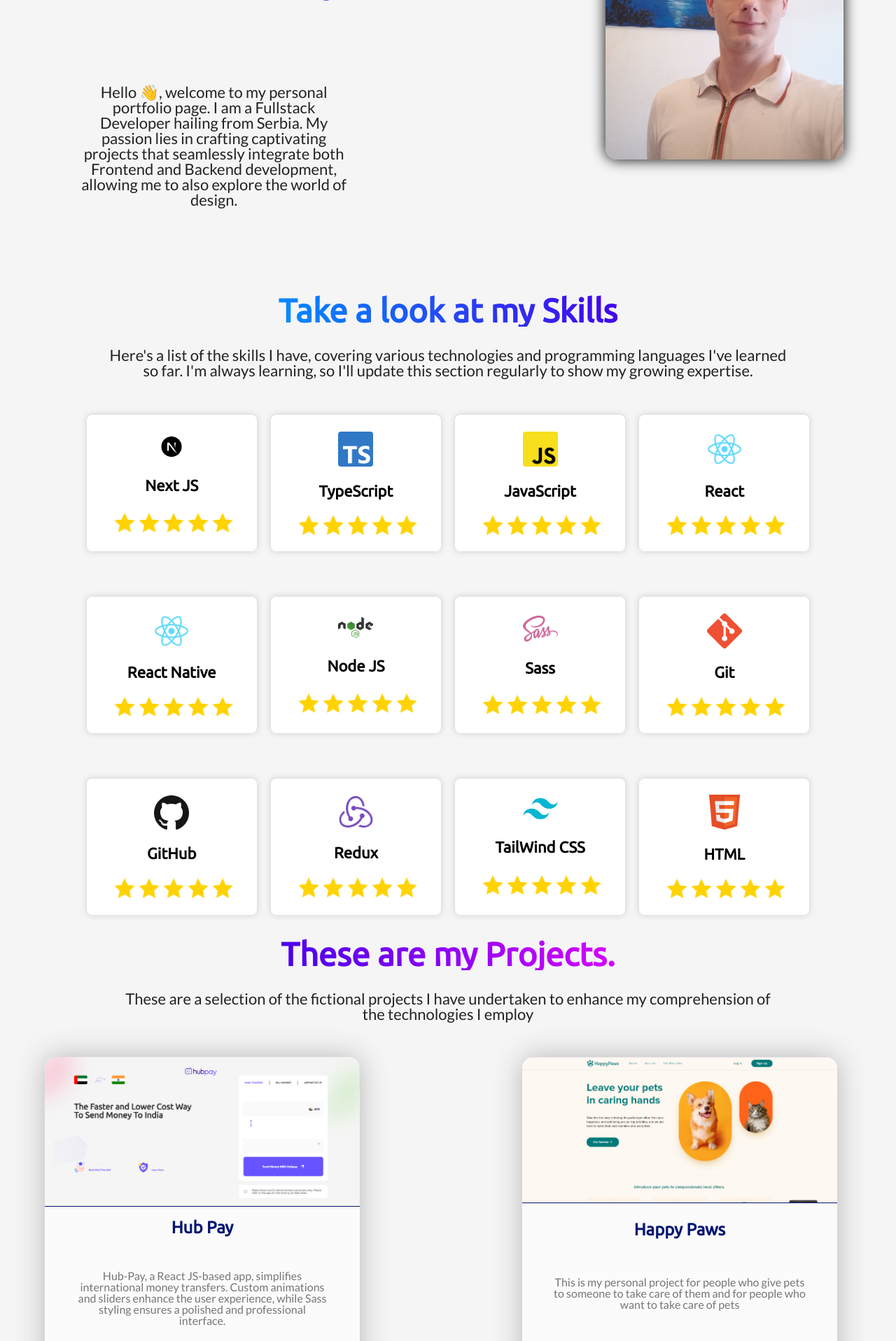
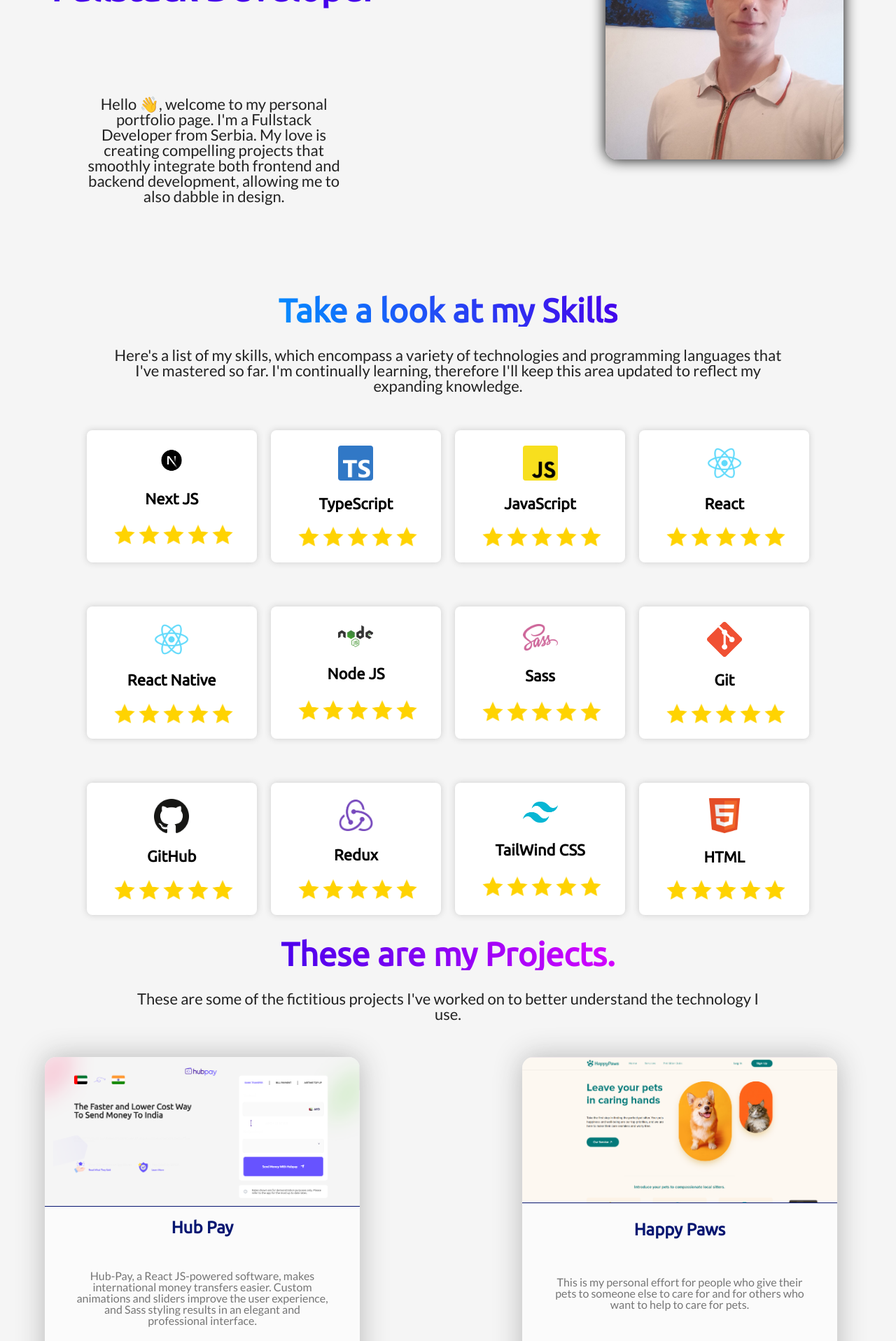
Before and after one commit to Conke99/LatestPortfolio, a React (Create React App) app: page / in a window 1280 px wide. Shown: the part 380-2297 px from the top of the page at 70% size. Built offline with nearby package versions, Linux system fonts and the light colour scheme.

Commit message:
Added batter formated test

```diff
--- a/src/Components/About/About.js
+++ b/src/Components/About/About.js
@@ -6,13 +6,12 @@ const About = () => {
       <div className="about_content">
         <h2>About Me</h2>
         <p>
-          Hi 👋 I am Aleksandar Conić, a Fullstack Developer from Serbia. I
-          enjoy utilizing various technologies to create captivating projects. I
-          am self-taught, and I have been teaching myself to program webpages
-          for over three years now. One of the most thrilling aspects of my work
-          is creating animations on my web pages. If you'd like to get in touch
-          with me, please feel free to email me at{" "}
-          <span>acaconic99@gmail.com</span>
+          Hi 👋 My name is Aleksandar Conić, and I am a Fullstack Developer from
+          Serbia. I enjoy combining different technologies to create interesting
+          projects, and I have over three years of experience developing web
+          apps. Creating animations for my web pages is one of the most exciting
+          components of my job. If you'd like to contact me, you can reach me
+          via email at <span>acaconic99@gmail.com</span>
         </p>
       </div>
     </div>
--- a/src/Components/Home/Home.js
+++ b/src/Components/Home/Home.js
@@ -11,11 +11,10 @@ const Home = () => {
 
           <h1>Fullstack Developer</h1>
           <p>
-            Hello 👋, welcome to my personal portfolio page. I am a Fullstack
-            Developer hailing from Serbia. My passion lies in crafting
-            captivating projects that seamlessly integrate both Frontend and
-            Backend development, allowing me to also explore the world of
-            design.
+            Hello 👋, welcome to my personal portfolio page. I'm a Fullstack
+            Developer from Serbia. My love is creating compelling projects that
+            smoothly integrate both frontend and backend development, allowing
+            me to also dabble in design.
           </p>
         </div>
 
--- a/src/Components/Projects/Projects.js
+++ b/src/Components/Projects/Projects.js
@@ -7,7 +7,7 @@ const Projects = () => {
       img: "./Images/ProjectImages/Project 1.png",
       name: "Hub Pay",
       about:
-        "Hub-Pay, a React JS-based app, simplifies international money transfers. Custom animations and sliders enhance the user experience, while Sass styling ensures a polished and professional interface.",
+        "Hub-Pay, a React JS-powered software, makes international money transfers easier. Custom animations and sliders improve the user experience, and Sass styling results in an elegant and professional interface.",
       tech: ["React", "Sass", "JavaScript"],
       liveWebsite: "https://determined-brattain-a1f041.netlify.app/",
       gitHub: "https://github.com/Conke99/HubPay",
@@ -17,7 +17,7 @@ const Projects = () => {
       img: "./Images/ProjectImages/Project 2.png",
       name: "Happy Paws",
       about:
-        "This is my personal project for people who give pets to someone to take care of them and for people who want to take care of pets",
+        "This is my personal effort for people who give their pets to someone else to care for and for others who want to help to care for pets.",
       tech: ["Next JS", "Auth", "Node JS", "PostgraSQL"],
       liveWebsite: "https://happy-paws-landing-chi.vercel.app/",
     },
@@ -26,7 +26,7 @@ const Projects = () => {
       img: "./Images/ProjectImages/Project 3.png",
       name: "Car Hub",
       about:
-        "Using Next.js for server-side rendering, TypeScript for robust type checking, and Tailwind CSS for sleek and responsive designs, my project presents a visually appealing platform where users can explore and rent a wide range of stunning automobiles",
+        "My project delivers a visually appealing platform where users can browse and hire a wide choice of stunning automobiles using Next.js for server-side rendering, TypeScript for powerful type checking, and Tailwind CSS for sleek and responsive designs.",
       tech: ["Next JS", "TypeScript", "Tailwindcss", "API"],
       liveWebsite: "https://cars-showcase-yeh5.vercel.app/",
       gitHub: "https://github.com/Conke99/cars_showcase/tree/master",
@@ -67,8 +67,8 @@ const Projects = () => {
       <div className="projects_contect">
         <h2>These are my Projects.</h2>
         <p>
-          These are a selection of the fictional projects I have undertaken to
-          enhance my comprehension of the technologies I employ
+          These are some of the fictitious projects I've worked on to better
+          understand the technology I use.
         </p>
         <div className="project_container">
           {projects.map((project) => {
--- a/src/Components/Skills/Skills.js
+++ b/src/Components/Skills/Skills.js
@@ -94,9 +94,10 @@ const Skills = () => {
       <div className="Skills_contect">
         <h2>Take a look at my Skills</h2>
         <p>
-          Here's a list of the skills I have, covering various technologies and
-          programming languages I've learned so far. I'm always learning, so
-          I'll update this section regularly to show my growing expertise.
+          Here's a list of my skills, which encompass a variety of technologies
+          and programming languages that I've mastered so far. I'm continually
+          learning, therefore I'll keep this area updated to reflect my
+          expanding knowledge.
         </p>
         <div className="skill_container">
           {skills.map((skill) => (
```
